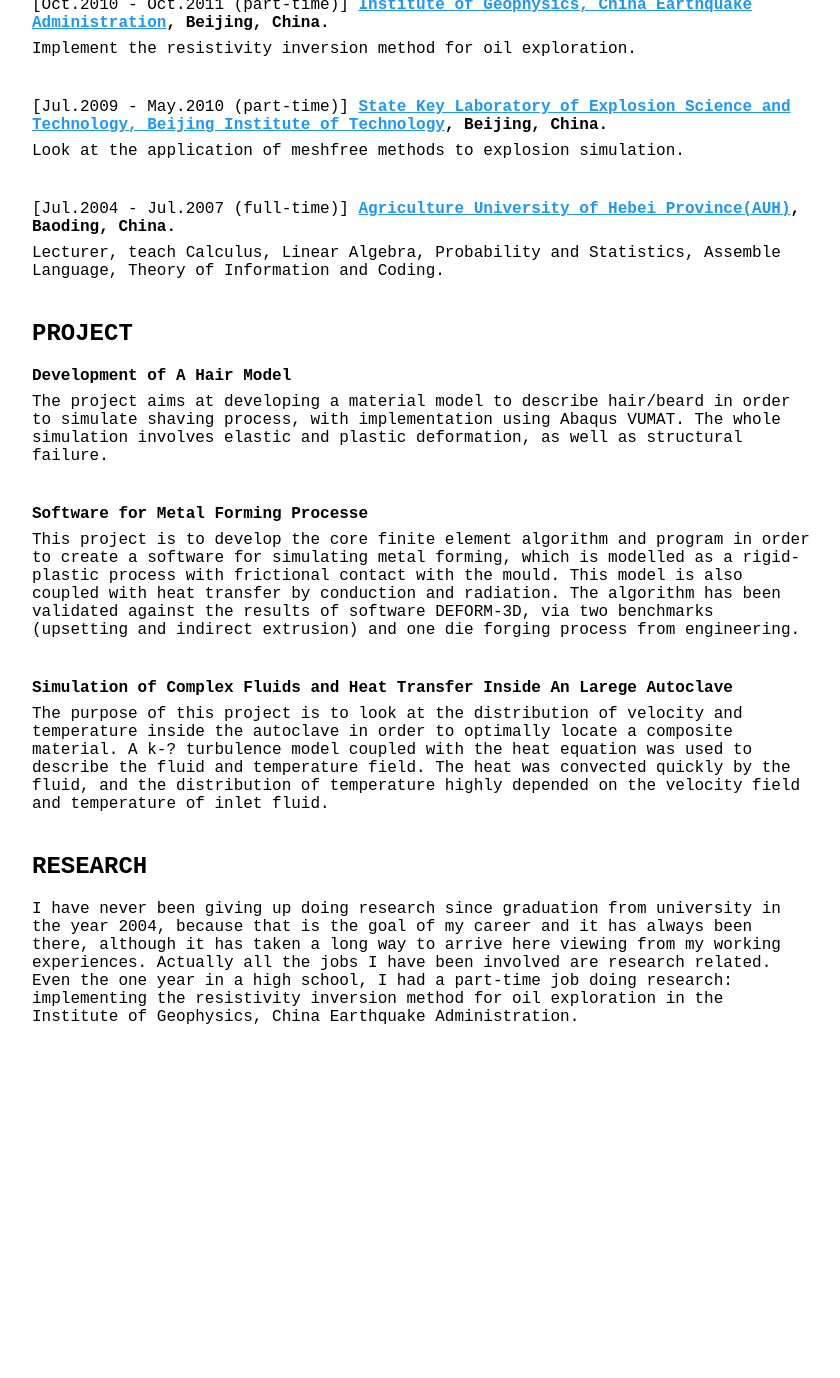
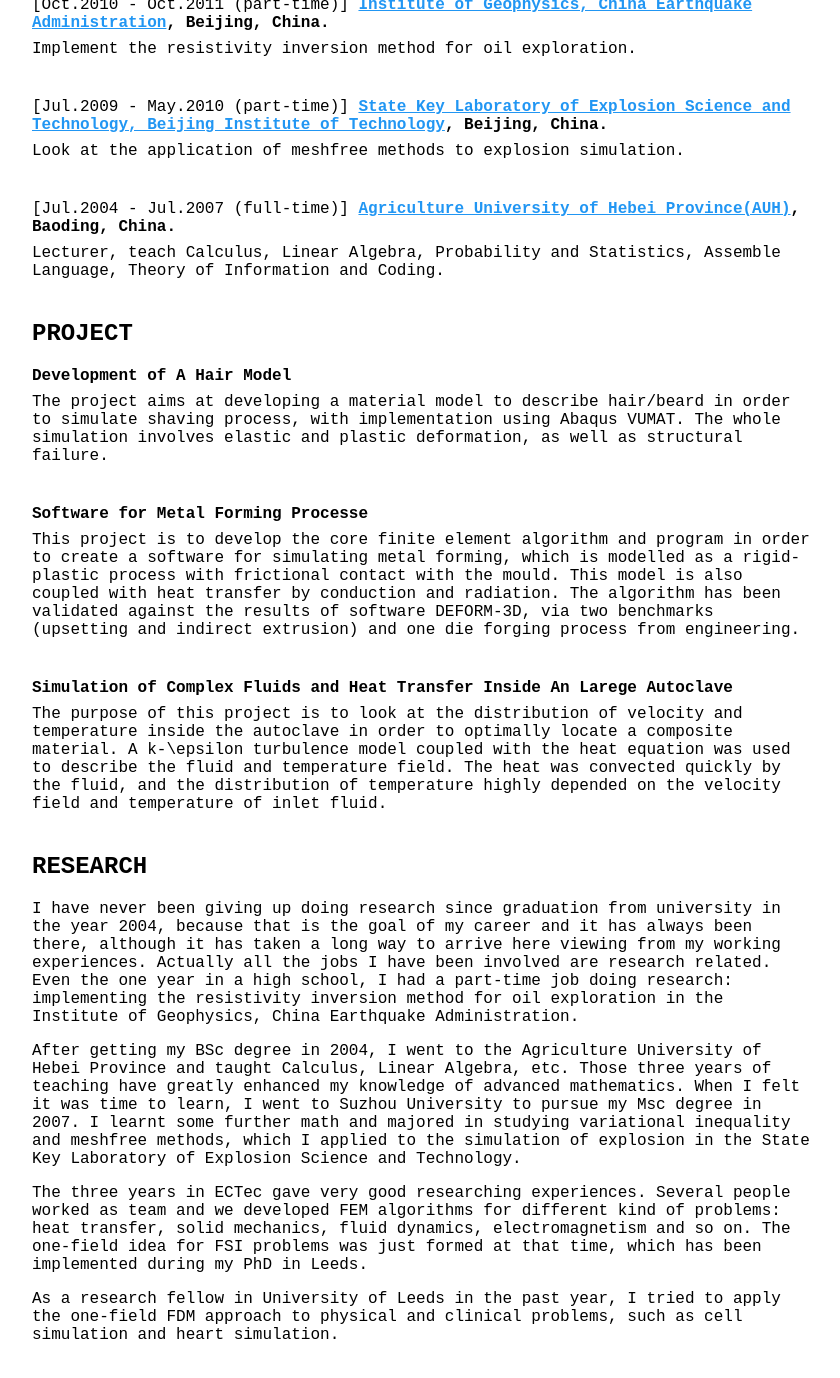
Before and after one commit to yongxingwang/yongxingwang.github.io, a Jekyll site: the page built from work.html, in a window 1280 px wide and 1400 px high, scrolled down 571 px. Shown: the top 1378 px of the window, without its empty margins (218-1058 px from the left). Built offline with Jekyll 4.4.1, drawn with Linux system fonts in a browser that asks for light colours; before the commit the page ends 1653 px from its top, so only the background shows below that.

Commit message:
First Commit

```diff
--- a/work.html
+++ b/work.html
@@ -138,7 +138,7 @@
     <section id="archetipum">
         <header><strong>Simulation of Complex Fluids and Heat Transfer Inside An Larege Autoclave</strong> </header>
         <p>
-         The purpose of this project is to look at the distribution of velocity and temperature inside the autoclave in order to optimally locate a composite material. A k-? turbulence model coupled with the heat equation was used to describe the fluid and temperature field. The heat was convected quickly by the fluid, and the distribution of temperature highly depended on the velocity field and temperature of inlet fluid.
+         The purpose of this project is to look at the distribution of velocity and temperature inside the autoclave in order to optimally locate a composite material. A k-\epsilon turbulence model coupled with the heat equation was used to describe the fluid and temperature field. The heat was convected quickly by the fluid, and the distribution of temperature highly depended on the velocity field and temperature of inlet fluid.
         </p>
 	</section>
 </article>
@@ -151,12 +151,29 @@
         <h1>RESEARCH</h1>
     </header>
 	<p>
-	I have never been giving up doing research since graduation from university in the year 2004, because that is the goal of my career and it has always been there, although it has taken a long way to arrive here
-	viewing from my working experiences. Actually all the jobs I have been involved are research related.
-	Even the one year in a high school, I had a part-time job doing research: implementing the resistivity
-	inversion method for oil exploration in the Institute of Geophysics, China Earthquake Administration.
+	I have never been giving up doing research since graduation from university in the year 2004, because that is the goal of my career and it has always been there, although it has taken a long way to arrive here viewing from my working experiences. Actually all the jobs I have been involved are research related. Even the one year in a high school, I had a part-time job doing research: implementing the resistivity inversion method for oil exploration in the Institute of Geophysics, China Earthquake Administration.
 	</p>
 
+	<p>
+After getting my BSc degree in 2004, I went to the Agriculture University of Hebei Province and taught
+Calculus, Linear Algebra, etc. Those three years of teaching have greatly enhanced my knowledge of
+advanced mathematics. When I felt it was time to learn, I went to Suzhou University to pursue my
+Msc degree in 2007. I learnt some further math and majored in studying variational inequality and
+meshfree methods, which I applied to the simulation of explosion in the State Key Laboratory of
+Explosion Science and Technology.
+	</p>
+
+	<p>
+The three years in ECTec gave very good researching experiences. Several people worked as team
+and we developed FEM algorithms for different kind of problems: heat transfer, solid mechanics, fluid
+dynamics, electromagnetism and so on. The one-field idea for FSI problems was just formed at that
+time, which has been implemented during my PhD in Leeds.
+	</p>
+
+	<p>
+As a research fellow in University of Leeds in the past year, I tried to apply the one-field FDM approach
+to physical and clinical problems, such as cell simulation and heart simulation.
+	</p>
 
 </article>
 
```
